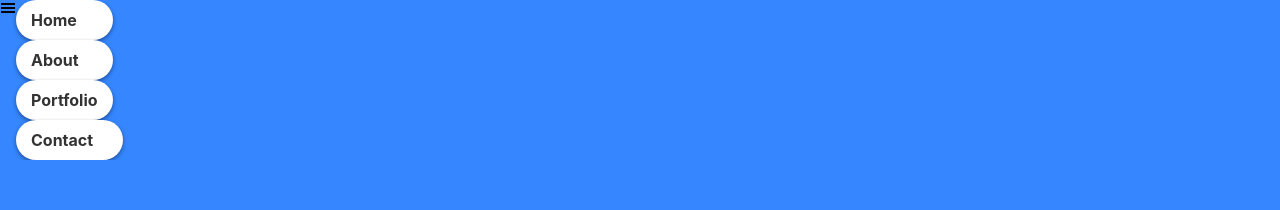
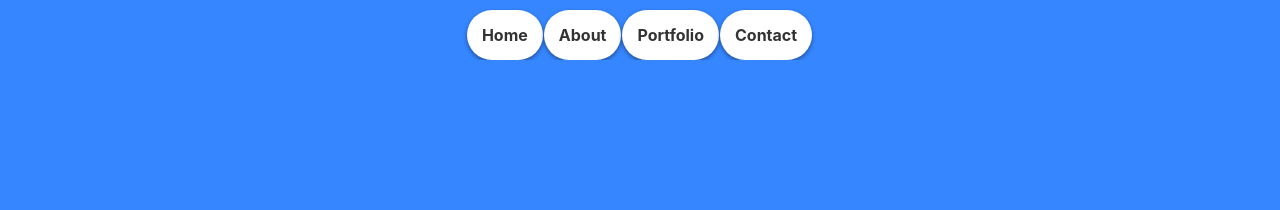
Before and after one commit to ChristianAlteri/Portfolio, a React (Create React App) app: page /about in a window 1280 px wide. Shown: the top 210 px of the page. Built offline with nearby package versions, Linux system fonts and the light colour scheme.

Commit message:
fixing stuff

```diff
--- a/src/components/Navbar.css
+++ b/src/components/Navbar.css
@@ -1,22 +1,25 @@
 .nav-bar {
+    background-color: #3586ff;
     display: flex;
+    justify-content: center;
     list-style: none;
     padding: 0;
   }
 
   .nav-item {
     display: flex;
+    margin-top: 10px;
     align-items: center;
-    padding: 10px 15px;
+    padding: 15px 15px;
     border-radius: 50px;
     box-shadow: 0 2px 4px rgba(0, 0, 0, 0.4);
-    margin-right: 10px;
+    margin-right: 1px;
     background-color: #ffffff;
   }
 
-  .nav-item:last-child {
+  /* .nav-item:last-child {
     margin-right: 0;
-  }
+  } */
 
   .nav-item a {
     color: #333;
@@ -27,41 +30,3 @@
   .nav-item a:hover {
     color: #83b7ff;
   }
-
-  hamburger-icon {
-    display: none;
-    cursor: pointer;
-  }
-
-  @media (max-width: 768px) {
-    /* Change the breakpoint as per your design requirements */
-    .nav-items {
-      display: flex;
-      flex-direction: column;
-      align-items: center;
-      background-color: #f1f1f1;
-      padding: 10px;
-      position: absolute;
-      top: 50px;
-      left: 0;
-      right: 0;
-      opacity: 0;
-      visibility: hidden;
-      pointer-events: none;
-      transition: all 0.3s ease;
-    }
-
-    .show {
-      opacity: 1;
-      visibility: visible;
-      pointer-events: auto;
-    }
-
-    .nav-item {
-      margin-bottom: 10px;
-    }
-
-    .hamburger-icon {
-      display: block;
-    }
-  }
--- a/src/components/Navbar.jsx
+++ b/src/components/Navbar.jsx
@@ -14,8 +14,9 @@ function NavBar() {
   return (
     <nav>
       <div className="nav-bar">
-        <GiHamburgerMenu className="hamburger-icon" onClick={toggleMenu} />
-        <Nav className={`nav-items ${showMenu ? "show" : ""}`}>
+        {/* <GiHamburgerMenu className="hamburger-icon" onClick={toggleMenu} />
+        <Nav className={`nav-items ${showMenu ? "show" : ""}`}> */}
+        <Nav className="nav-bar">
           <Nav.Item>
             <Link to="/">Home</Link>
           </Nav.Item>
@@ -28,6 +29,7 @@ function NavBar() {
           <Nav.Item>
             <Link to="/contact">Contact</Link>
           </Nav.Item>
+        {/* </Nav> */}
         </Nav>
       </div>
     </nav>
--- a/src/pages/Pages.css
+++ b/src/pages/Pages.css
@@ -5,6 +5,7 @@
     display: flex;
     justify-content: center;
     align-items: center;
+    margin-top: -100px;
   }
 
   .page-content {
```
